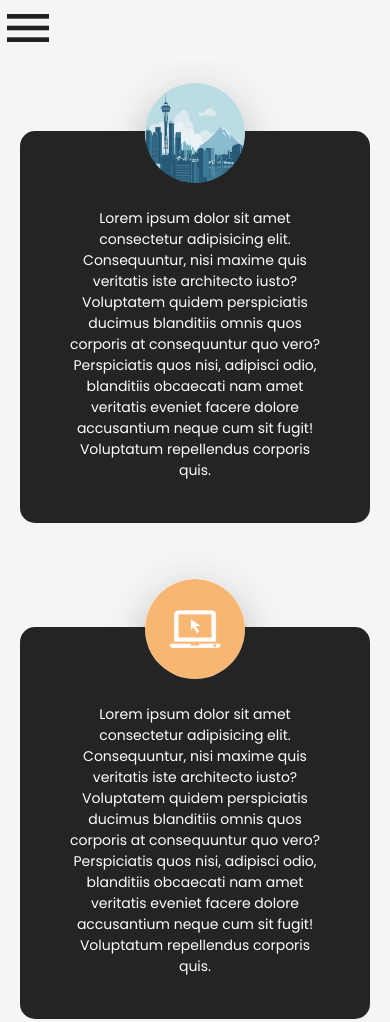
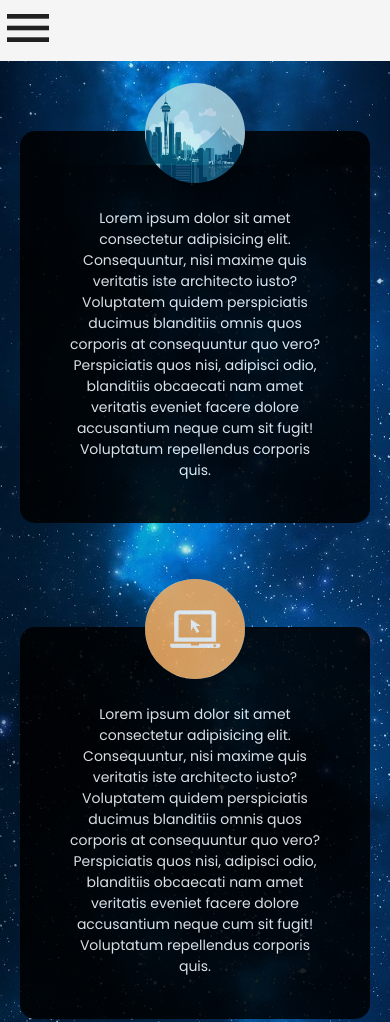
Before and after one commit to jacobsong/jacobmsong, a website: page src/index.html in a window 390 px wide. Shown: the top 1022 px of the page. Drawn offline with nearby package versions, Linux system fonts and the light colour scheme; the site is published under a folder, as on GitHub Pages, so addresses that start at the root find nothing.

Commit message:
fixed imgs

```diff
--- a/src/style.css
+++ b/src/style.css
@@ -19,7 +19,7 @@ h5 {
 #aboutme {
   min-height: inherit;
   overflow: auto;
-  background-image: url(/public/img/aboutme.jpg);
+  background-image: url(img/aboutme.jpg);
   background-repeat: no-repeat;
   background-position: center;
   background-size: cover;
@@ -179,7 +179,7 @@ h5 {
 
 @media only screen and (max-width: 750px) {
   #aboutme {
-    background-image: url(/public/img/aboutme-mobile.jpg);
+    background-image: url(img/aboutme-mobile.jpg);
     background-repeat: repeat;
     background-size: auto;
   }
```
Also changed, not shown: public/style.css (+1 -1 lines).
